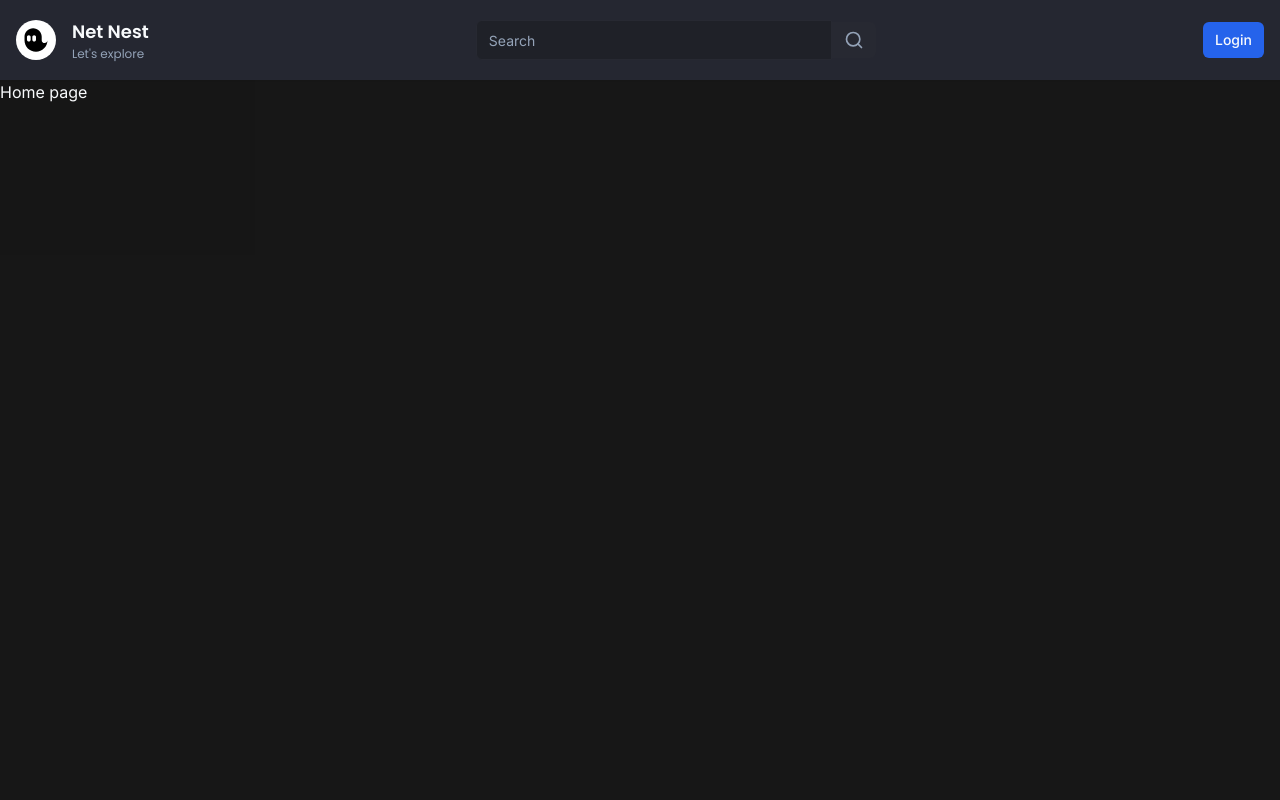
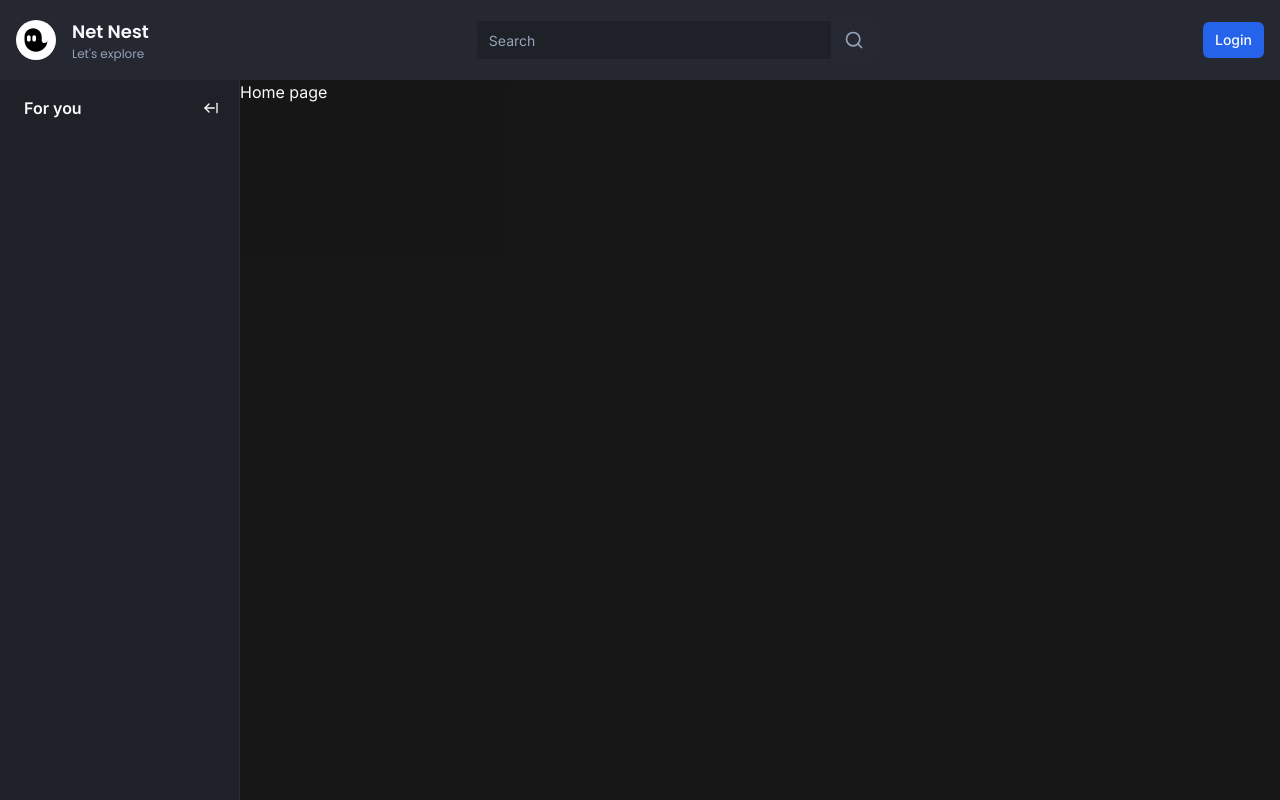
Before and after one commit to shakib2123/Net_Nest, a Next.js app: page / in a window 1280 px wide. Built offline with nearby package versions, Linux system fonts and the light colour scheme; no server answers.

Commit message:
sidebar expend and collapse method created

```diff
--- /dev/null
+++ b/app/(browse)/_components/container.tsx
@@ -0,0 +1,18 @@
+"use client";
+import { cn } from "@/lib/utils";
+import { useSidebar } from "@/store/use-sidebar";
+
+interface ContainerProps {
+  children: React.ReactNode;
+}
+
+export const Container = ({ children }: ContainerProps) => {
+  const { collapsed } = useSidebar((state) => state);
+  return (
+    <div
+      className={cn("flex-1", collapsed ? "ml-[70px]" : "ml-[70px] lg:ml-60")}
+    >
+      {children}
+    </div>
+  );
+};
--- /dev/null
+++ b/app/(browse)/_components/sidebar/index.tsx
@@ -0,0 +1,10 @@
+import Toggle from "./toggle";
+import Wrapper from "./wrapper";
+
+export const Sidebar = () => {
+  return (
+    <Wrapper>
+      <Toggle />
+    </Wrapper>
+  );
+};
--- /dev/null
+++ b/app/(browse)/_components/sidebar/toggle.tsx
@@ -0,0 +1,44 @@
+"use client";
+import { Hint } from "@/components/hint";
+import { Button } from "@/components/ui/button";
+import { useSidebar } from "@/store/use-sidebar";
+import { ArrowLeftFromLine, ArrowRightFromLine } from "lucide-react";
+import React from "react";
+
+const Toggle = () => {
+  const { collapsed, onExpend, onCollapse } = useSidebar((state) => state);
+
+  const label = collapsed ? "Expend" : "Collapse";
+  return (
+    <>
+      {collapsed && (
+        <div className="hidden lg:flex w-full items-center justify-center pt-4 mb-4">
+          <Hint label={label} side="right" asChild><Button
+            onClick={onExpend}
+            size="sm"
+            variant="ghost"
+            className="h-auto p-2"
+          >
+            <ArrowRightFromLine className="h-4 w-4" />
+          </Button></Hint>
+        </div>
+      )}
+      {!collapsed && (
+        <div className="flex items-center p-3 pl-6 mb-2 w-full ">
+          <p className="font-semibold text-primary">For you</p>
+          <Hint label={label} side="right" asChild>
+            <Button
+              onClick={onCollapse}
+              className="h-auto p-2 ml-auto "
+              variant="ghost"
+            >
+              <ArrowLeftFromLine className="h-4 w-4" />
+            </Button>
+          </Hint>
+        </div>
+      )}
+    </>
+  );
+};
+
+export default Toggle;
--- /dev/null
+++ b/app/(browse)/_components/sidebar/wrapper.tsx
@@ -0,0 +1,18 @@
+"use client";
+import { useSidebar } from "@/store/use-sidebar";
+
+import { cn } from "@/lib/utils";
+interface WrapperProps {
+  children: React.ReactNode;
+}
+const Wrapper = ({ children }: WrapperProps) => {
+  const { collapsed } = useSidebar((state) => state);
+
+  return (
+    <aside className={cn("fixed left-0 flex flex-col w-60 h-full bg-background border-r border-[#2D2E35] z-[50]", collapsed&& 'w-[70px]')}>
+      {children}
+    </aside>
+  );
+};
+
+export default Wrapper;
--- a/app/(browse)/layout.tsx
+++ b/app/(browse)/layout.tsx
@@ -1,11 +1,16 @@
 import React from "react";
 import { Navbar } from "./_components/navbar";
+import { Sidebar } from "./_components/sidebar";
+import { Container } from "./_components/container";
 
 const BrowseLayout = ({ children }: { children: React.ReactNode }) => {
   return (
     <>
       <Navbar />
-      <div className="flex h-full pt-20"> {children}</div>
+      <div className="flex h-full pt-20">
+        <Sidebar />
+        <Container> {children}</Container>
+      </div>
     </>
   );
 };
--- /dev/null
+++ b/components/hint.tsx
@@ -0,0 +1,41 @@
+import {
+    Tooltip,
+    TooltipContent,
+    TooltipProvider,
+    TooltipTrigger,
+  } from "@/components/ui/tooltip";
+
+  interface HintProps {
+    label: string;
+    children: React.ReactNode;
+    asChild?: boolean;
+    side?: "top" | "bottom" | "left" | "right";
+    align?: "start" | "center" | "end";
+  };
+
+  export const Hint = ({
+    label,
+    children,
+    asChild,
+    side,
+    align,
+  }: HintProps) => {
+    return (
+      <TooltipProvider>
+        <Tooltip delayDuration={0}>
+          <TooltipTrigger asChild={asChild}>
+            {children}
+          </TooltipTrigger>
+          <TooltipContent
+            className="text-black bg-white"
+            side={side}
+            align={align}
+          >
+            <p className="font-semibold">
+              {label}
+            </p>
+          </TooltipContent>
+        </Tooltip>
+      </TooltipProvider>
+    );
+  };
--- /dev/null
+++ b/components/ui/tooltip.tsx
@@ -0,0 +1,30 @@
+"use client"
+
+import * as React from "react"
+import * as TooltipPrimitive from "@radix-ui/react-tooltip"
+
+import { cn } from "@/lib/utils"
+
+const TooltipProvider = TooltipPrimitive.Provider
+
+const Tooltip = TooltipPrimitive.Root
+
+const TooltipTrigger = TooltipPrimitive.Trigger
+
+const TooltipContent = React.forwardRef<
+  React.ElementRef<typeof TooltipPrimitive.Content>,
+  React.ComponentPropsWithoutRef<typeof TooltipPrimitive.Content>
+>(({ className, sideOffset = 4, ...props }, ref) => (
+  <TooltipPrimitive.Content
+    ref={ref}
+    sideOffset={sideOffset}
+    className={cn(
+      "z-50 overflow-hidden rounded-md border bg-popover px-3 py-1.5 text-sm text-popover-foreground shadow-md animate-in fade-in-0 zoom-in-95 data-[state=closed]:animate-out data-[state=closed]:fade-out-0 data-[state=closed]:zoom-out-95 data-[side=bottom]:slide-in-from-top-2 data-[side=left]:slide-in-from-right-2 data-[side=right]:slide-in-from-left-2 data-[side=top]:slide-in-from-bottom-2",
+      className
+    )}
+    {...props}
+  />
+))
+TooltipContent.displayName = TooltipPrimitive.Content.displayName
+
+export { Tooltip, TooltipTrigger, TooltipContent, TooltipProvider }
--- a/package.json
+++ b/package.json
@@ -12,6 +12,7 @@
     "@clerk/nextjs": "^4.29.5",
     "@clerk/themes": "^1.7.9",
     "@radix-ui/react-slot": "^1.0.2",
+    "@radix-ui/react-tooltip": "^1.0.7",
     "choco": "^0.2.1",
     "class-variance-authority": "^0.7.0",
     "clsx": "^2.1.0",
@@ -26,7 +27,9 @@
     "react-dom": "^18",
     "svix": "^1.16.0",
     "tailwind-merge": "^2.2.1",
-    "tailwindcss-animate": "^1.0.7"
+    "tailwindcss-animate": "^1.0.7",
+    "usehooks-ts": "^2.12.1",
+    "zustand": "^4.5.0"
   },
   "devDependencies": {
     "@types/node": "^20",
--- /dev/null
+++ b/store/use-sidebar.ts
@@ -0,0 +1,12 @@
+import { create } from "zustand";
+interface SidebarStore {
+  collapsed: boolean;
+  onExpend: () => void;
+  onCollapse: () => void;
+}
+
+export const useSidebar = create((set) => ({
+  collapsed: false,
+  onExpend: () => set(() => ({ collapsed: false })),
+  onCollapse: () => set(() => ({ collapsed: true })),
+}));
```
Also changed, not shown: 1 other file (tests, documents, lock files or other folders).
